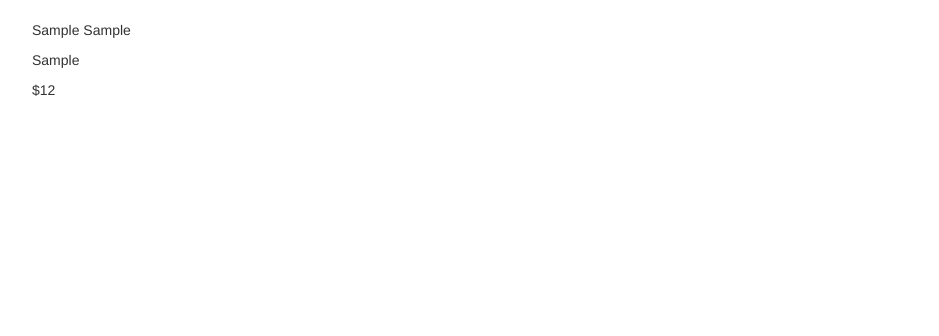
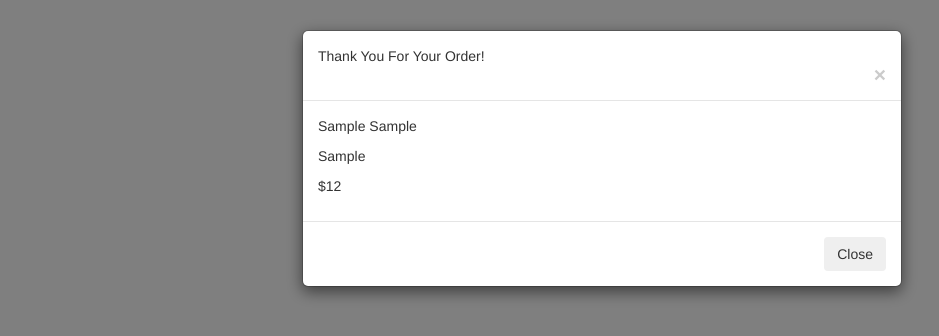
Before and after one commit to skillitzimberg/pizzaria, a plain HTML site: page index.html in a window 1280 px wide. Both pictures are taken after typing "Sample", "Sample", "Sample" into the empty fields and a click on the button "Place your order". Shown: the whole page, without its empty margins (38-977 px from the left). Drawn offline with Linux system fonts and the light colour scheme.

Commit message:
add modal order confirmation.

```diff
--- a/index.html
+++ b/index.html
@@ -66,11 +66,29 @@
           </select>
         </div>
 
-        <button type="submit" class="btn btn-lg btn-success">Place your order</button>
+        <button type="submit" class="btn btn-lg btn-success" data-toggle="modal" data-target="#orderConfirmation">Place your order</button>
       </form>
 
-      <div id="confirmOrder">
+      <!-- Bootstrap Modal From https://getbootstrap.com/docs/4.0/components/modal/ -->
+      <div class="modal fade" id="orderConfirmation" tabindex="-1">
+        <div class="modal-dialog modal-dialog-centered" role="document">
+          <div class="modal-content">
+            <div class="modal-header">
+              <h5 class="modal-title" id="">Thank You For Your Order!</h5>
+              <button type="button" class="close" data-dismiss="modal">
+                <span aria-hidden="true">&times;</span>
+              </button>
+            </div>
+            <div class="modal-body">
+              <div id="confirmOrder">
 
+              </div>
+            </div>
+            <div class="modal-footer">
+              <button type="button" class="btn btn-secondary" data-dismiss="modal">Close</button>
+            </div>
+          </div>
+        </div>
       </div>
 
 
--- a/js/scripts.js
+++ b/js/scripts.js
@@ -37,7 +37,6 @@ function DisplayOrderDetails(customerDetails, placeOrder) {
 }
 
 DisplayOrderDetails.prototype.formatForDisplay = function(customerDetails, placeOrder) {
-
   var htmlToDisplay = "<p>" + this.customerDetails.firstName + " " + this.customerDetails.lastName + "</p>" + "<p>" + this.customerDetails.phoneNumber + "</p>";
 
   for (var i = 0; i < this.placeOrder[0].toppings.length; i++) {
@@ -47,8 +46,6 @@ DisplayOrderDetails.prototype.formatForDisplay = function(customerDetails, place
   htmlToDisplay += "<p>$" + this.placeOrder[1] + "</p>";
   return htmlToDisplay;
 }
-
-var displayOrderDetails = new DisplayOrderDetails();
 
 $(document).ready(function() {
   $("form#order").submit(function(event) {
```
